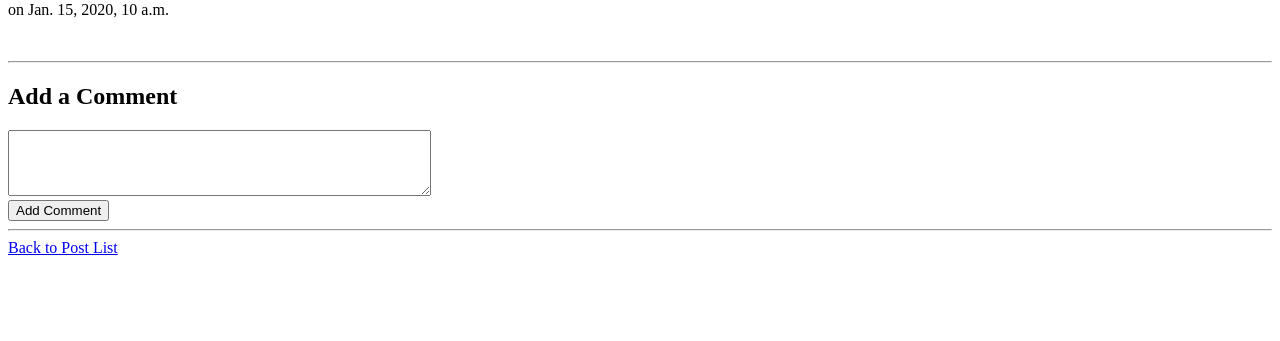
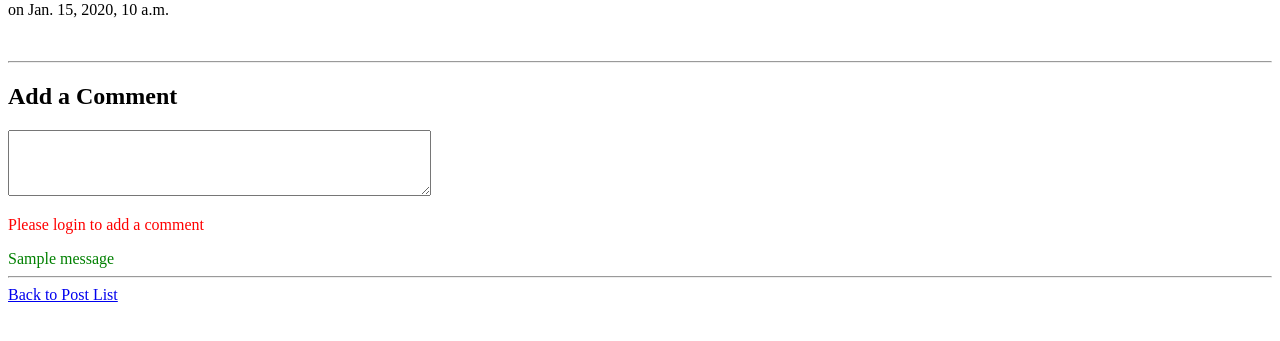
Before and after one commit to AminodinAkbari/ByteAndwordsBlog, a Django app: a page that uses templates/post_detail.html in a window 1280 px wide. Shown: the part 226-567 px from the top of the page. Run offline with Django 5.2, Linux system fonts and the light colour scheme; tables that the repository leaves empty hold one stand-in row (values such as "Sample post"); one stand-in notice (Sample message) is shown.

Commit message:
update: changes about if a not authenticated user try commeting
- add show messages section using django 'message'

```diff
--- a/templates/post_detail.html
+++ b/templates/post_detail.html
@@ -24,8 +24,21 @@
         {% csrf_token %}
         <textarea name="content" rows="4" cols="50"></textarea>
         <br>
-        <button type="submit">Add Comment</button>
+        {% if request.user.is_authenticated %}
+            <button type="submit">Add Comment</button>
+        {% else %}
+            <p style="color: red;">Please login to add a comment</p>
+        {% endif %}
     </form>
+    {% if messages %}
+        <div class="messages">
+            {% for message in messages %}
+                <div style="color: green;">
+                    {{ message }}
+                </div>
+            {% endfor %}
+        </div>
+    {% endif %}
     <hr>
     <a href="{% url 'post_list' %}">Back to Post List</a>
 
```
